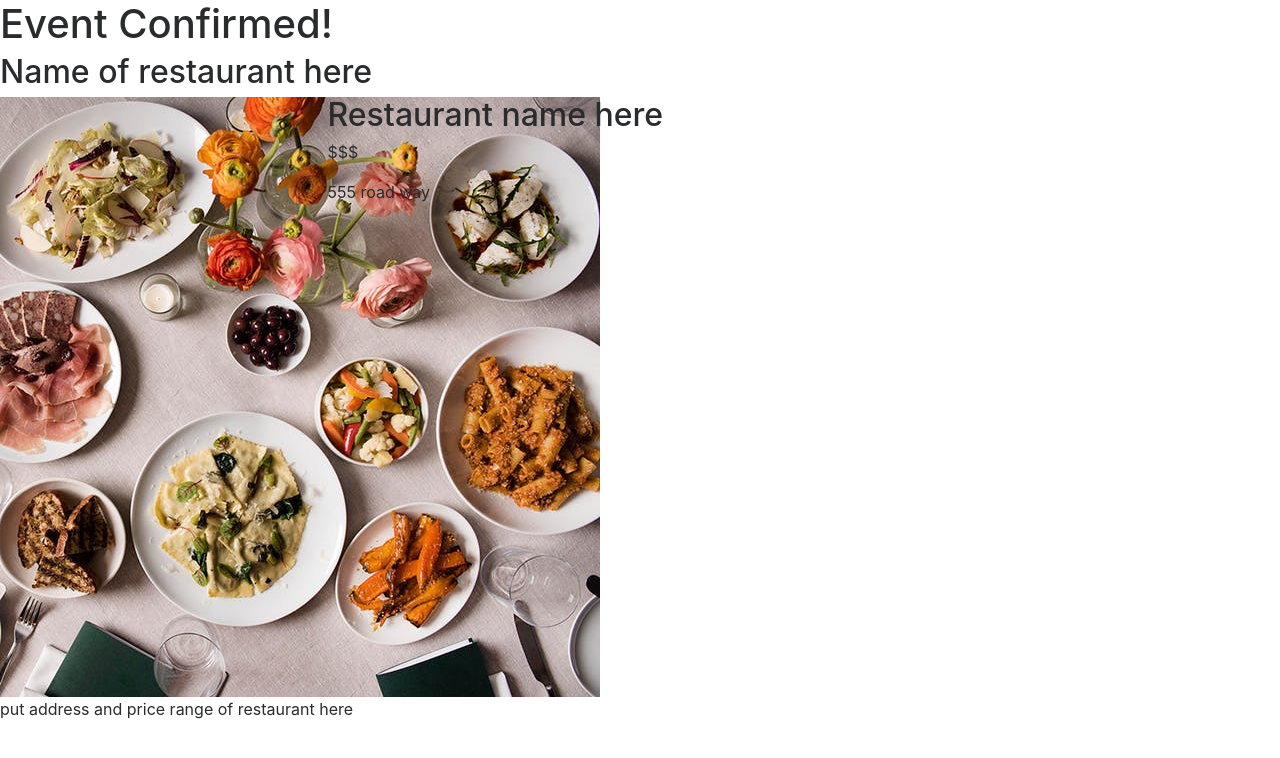
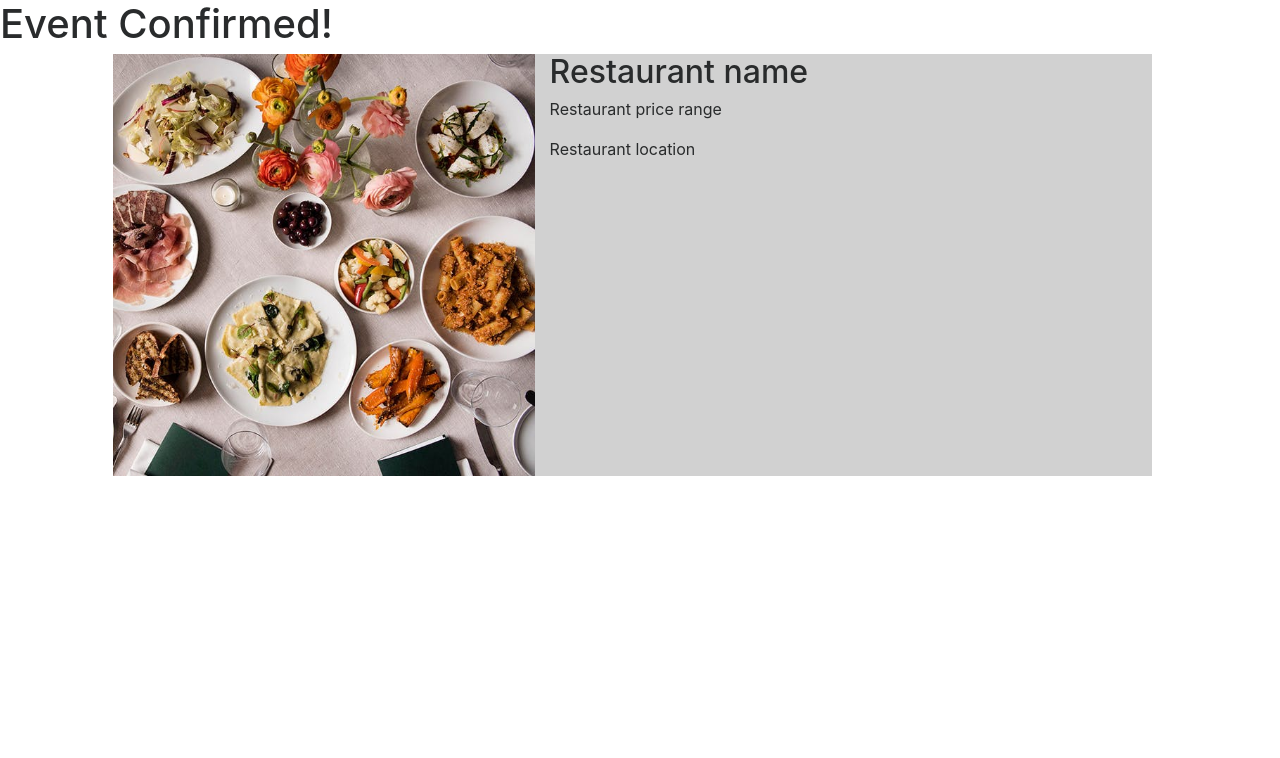
Before and after one commit to soohyunkim/Tender, a Flask app: page /event in a window 1280 px wide. Shown: the part 22-780 px from the top of the page. Run offline with Flask 2, Linux system fonts and the light colour scheme; data that the repository does not hold is empty; some libraries are stand-ins or nearby versions.

Commit message:
added placeholder functionality to confirmedEventPage

```diff
--- /dev/null
+++ b/static/confirmedEventPage.css
@@ -0,0 +1,14 @@
+
+.event-confirmed-image-container {
+	width: 40%;
+}
+
+#event-confirmed-image {
+  width: 100%;
+}
+
+.container-confirmation {
+	width: 80%;
+	margin:auto;
+	background-color: #d1d1d1;
+}
--- /dev/null
+++ b/static/confirmedEventPage.js
@@ -0,0 +1,135 @@
+$( document ).ready(function() {
+	console.log("js file is working");
+
+	//get thing from firebase here
+	var eventDetailsJsonFile = getJsonFile();
+
+	//var winningEventId = eventDetailsJsonFile.winner;
+	var winningEventId = "blue-martini-jazz-cafe-vancouver"
+
+	var winningEventJsonFile = httpGet("https://api.yelp.com/v3/businesses/" + winningEventId);
+	console.log(winningEventJsonFile);
+
+	$("#restaurant-name").text(winningEventJsonFile.name);
+	$("#price-range").text(winningEventJsonFile.price);
+	$("#restaurant-location").text(winningEventJsonFile.location.display_address);
+	$("#event-confirmed-image").attr("src", winningEventJsonFile.photos[1]);
+});
+
+
+function httpGet(theUrl)
+{
+	//TODO: uncomment when on server
+
+    var xmlHttp = new XMLHttpRequest();
+    xmlHttp.open( "GET", theUrl, false ); // false for synchronous request
+    xmlHttp.send( null );
+	//var jsonObj = turnTOJson(xmlHttp.responseText);
+    return xmlHttp.responseText;
+
+	//TODO: remove everything after this when above is uncommented
+	/*
+	var fakeReturnedObject = {
+    "id": "blue-martini-jazz-cafe-vancouver",
+    "name": "Blue Martini jazz cafe",
+    "image_url": "https://s3-media1.fl.yelpcdn.com/bphoto/XoVNUnJUSDl6KvDmKQDrCQ/o.jpg",
+    "is_claimed": true,
+    "is_closed": false,
+    "url": "https://www.yelp.com/biz/blue-martini-jazz-cafe-vancouver?adjust_creative=T8KbPmTQmM59UQrEntAAsg&utm_campaign=yelp_api_v3&utm_medium=api_v3_business_lookup&utm_source=T8KbPmTQmM59UQrEntAAsg",
+    "phone": "+16044282691",
+    "display_phone": "+1 604-428-2691",
+    "review_count": 39,
+    "categories": [
+        {
+            "alias": "jazzandblues",
+            "title": "Jazz & Blues"
+        },
+        {
+            "alias": "salad",
+            "title": "Salad"
+        },
+        {
+            "alias": "soup",
+            "title": "Soup"
+        }
+    ],
+    "rating": 3.5,
+    "location": {
+        "address1": "1516 Yew Street",
+        "address2": "",
+        "address3": "",
+        "city": "Vancouver",
+        "zip_code": "V6K 3E4",
+        "country": "CA",
+        "state": "BC",
+        "display_address": [
+            "1516 Yew Street",
+            "Vancouver, BC V6K 3E4",
+            "Canada"
+        ],
+        "cross_streets": ""
+    },
+    "coordinates": {
+        "latitude": 49.2722947,
+        "longitude": -123.1548017
+    },
+    "photos": [
+        "https://s3-media1.fl.yelpcdn.com/bphoto/XoVNUnJUSDl6KvDmKQDrCQ/o.jpg",
+        "https://s3-media3.fl.yelpcdn.com/bphoto/e4k5ly0fSJHcTJlOBySIpw/o.jpg",
+        "https://s3-media3.fl.yelpcdn.com/bphoto/UGgY2sQNRg26MHZ_r0zobA/o.jpg"
+    ],
+    "price": "$$$",
+    "hours": [
+        {
+            "open": [
+                {
+                    "is_overnight": false,
+                    "start": "1700",
+                    "end": "0000",
+                    "day": 1
+                },
+                {
+                    "is_overnight": false,
+                    "start": "1700",
+                    "end": "0000",
+                    "day": 2
+                },
+                {
+                    "is_overnight": false,
+                    "start": "1700",
+                    "end": "0000",
+                    "day": 3
+                },
+                {
+                    "is_overnight": true,
+                    "start": "1700",
+                    "end": "0100",
+                    "day": 4
+                },
+                {
+                    "is_overnight": true,
+                    "start": "1700",
+                    "end": "0100",
+                    "day": 5
+                },
+                {
+                    "is_overnight": false,
+                    "start": "1700",
+                    "end": "0000",
+                    "day": 6
+                }
+            ],
+            "hours_type": "REGULAR",
+            "is_open_now": false
+        }
+    ],
+    "transactions": []
+};
+	return fakeReturnedObject;
+	*/
+}
+
+
+function getJsonFile() {
+	//TODO: implement this
+}
--- a/templates/ConfirmedEventPage.html
+++ b/templates/ConfirmedEventPage.html
@@ -5,25 +5,26 @@
           crossorigin="anonymous">
     <link rel="stylesheet" type="text/css" href="../static/EventPreferences.css">
 	<link rel="stylesheet" type="text/css" href="../static/style.css">
+	<link rel="stylesheet" type="text/css" href="../static/confirmedEventPage.css">
     <script type="text/javascript" src="../static/jquery-3.2.1.js"></script>
     <script type="text/javascript" src="../static/moment.min.js"></script>
     <script type="text/javascript" src="../static/bootstrap/js/transition.js"></script>
     <script type="text/javascript" src="../static/bootstrap/js/collapse.js"></script>
     <script type="text/javascript" src="../static/bootstrap/js/bootstrap-datetimepicker.min.js"></script>
+	    <script type="text/javascript" src="../static/confirmedEventPage.js"></script>
 </head>
 <header> header stuff here </header>
 <h1> Event Confirmed! </h1>
-<h2> Name of restaurant here </h2>
 <div class="container-confirmation">
 <div class="row">
-        <div class="col-sm-3">
-          <img src="../static/photos/photo1.jpg" alt="Sample photo">
+        <div class="event-confirmed-image-container">
+          <img id="event-confirmed-image" src="../static/photos/photo1.jpg" alt="Sample photo">
         </div>
 		<div class="col-sm">
-			<h2 class="restaurant-name"> Restaurant name here </h2>
-			<p class="price-range"> $$$ </p>
-			<p class="location"> 555 road way </p>
+			<h2 id="restaurant-name"> Restaurant name</h2>
+			<p id="price-range"> Restaurant price range </p>
+			<p id="restaurant-location"> Restaurant location</p>
+
 		</div>
       </div>
-<p> put address and price range of restaurant here </p>
 </html>
```
